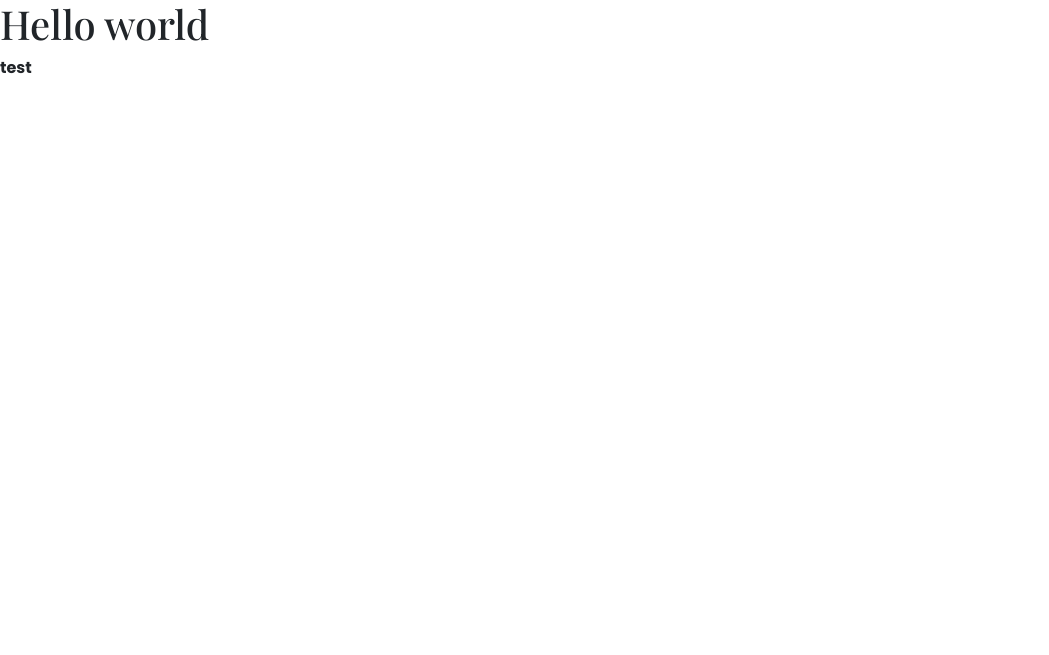
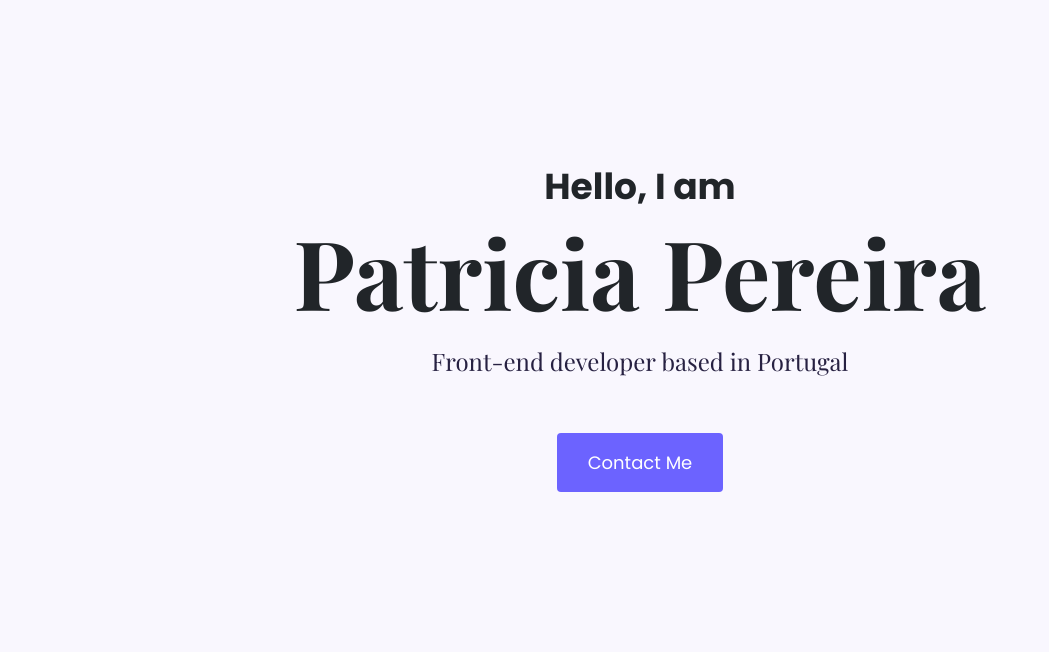
Before and after one commit to mmjumbo/responsive-website-v2, a plain HTML site: page index.html in a window 1280 px wide. Shown: the whole page, without its empty margins (0-1049 px from the left). Drawn offline with nearby package versions, Linux system fonts and the light colour scheme; a web font is replaced by a local one.

Commit message:
created html and css for the hero section

```diff
--- a/index.html
+++ b/index.html
@@ -35,7 +35,13 @@
     ></script>
   </head>
   <body>
-<h1>Hello world</h1>
-<p>test</p>
+    <div class="hero">
+      <p>Hello, I am</p>
+
+    <h1>Patricia Pereira</h1>
+    <h2 class="mb-5"> Front-end developer based in Portugal</h2>
+    <a href="" class="btn btn-branding">Contact Me</a>
+    </div>
+
   </body>
 </html>
--- a/styles/portfolio.css
+++ b/styles/portfolio.css
@@ -1,9 +1,49 @@
-h1 {
-   font-family: "Playfair Display", serif;
+:root {
+  --branding-color: #6C63FF;
+  --heading-font-family: "Playfair Display", serif;
+  --default-font-family: "Poppins", sans-serif;
+  --secondary-color: #F9F7FE
+}
+body {
+  font-family: var(--default-font-family);
 }
 
+h1, h2, h3, h4, h5, h6 {
+   font-family: var(--heading-font-family)
+}
+h1 {
+  font-size: 96px;
+  font-weight: bold;
+}
 p {
-  font-family: "Poppins", sans-serif;
   font-weight: 700;
   font-style: normal;
 }
+
+.hero {
+  background: var(--secondary-color);
+  text-align: center;
+  padding: 160px 20px;
+}
+
+.hero p {
+  font-size: 36px;
+  font-weight: bold;
+  margin: 0;
+}
+.hero h2 {
+  font-family: var(--heading-font-family);
+  font-weight: normal;
+  font-size: 24px;
+  line-height: 2;
+  color: #272142;
+}
+
+.btn-branding {
+  background: var(--branding-color);
+  border-radius: 4px;
+  font-size: 18px;
+  color: white;
+  line-height: 27px;
+  padding: 15px 30px;
+}
```
